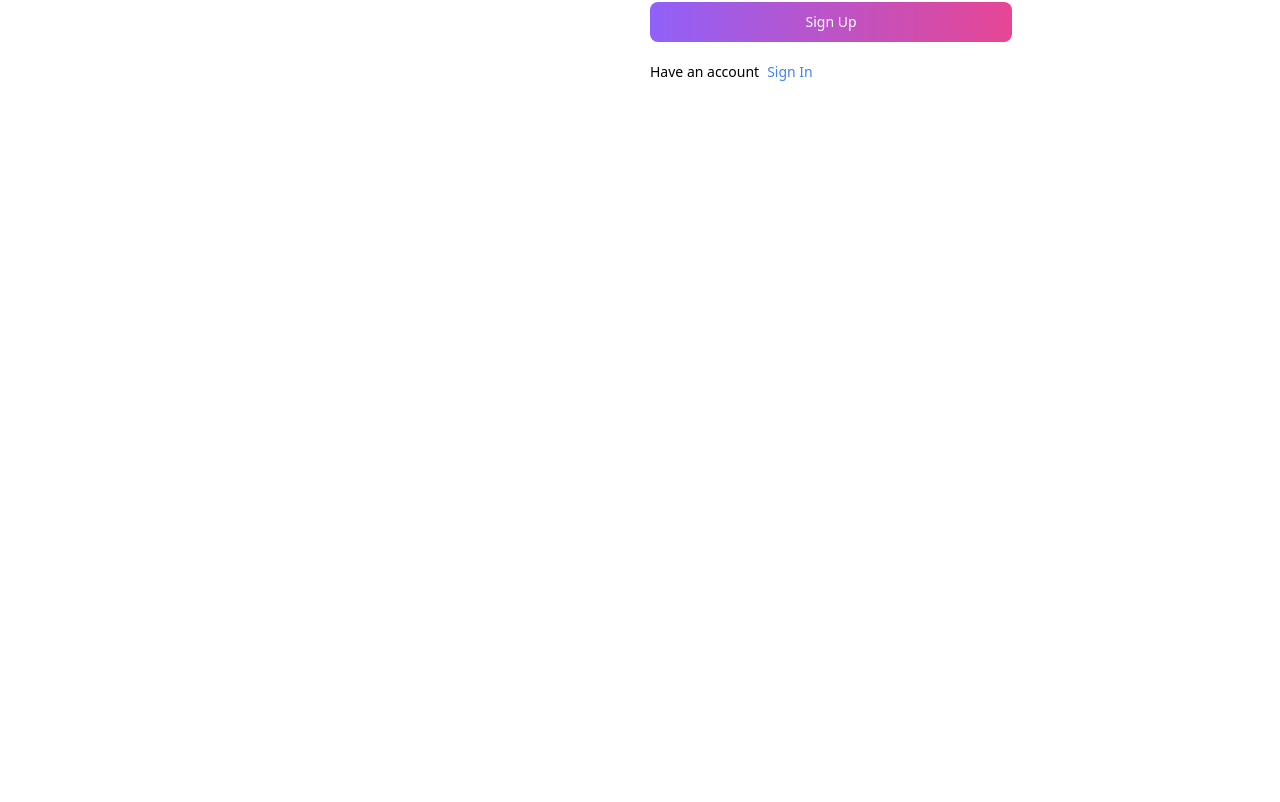
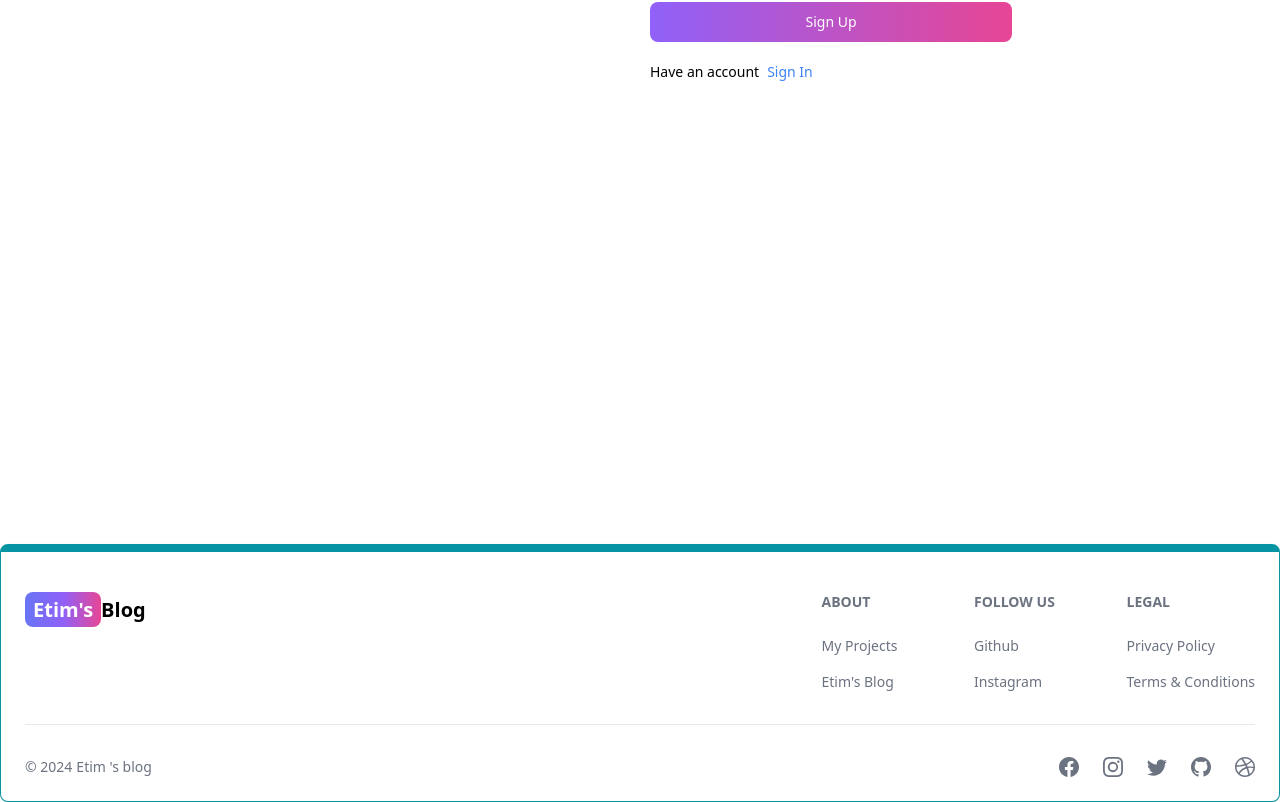
Before and after one commit to Dav407/germ, a React (Vite) app in the folder client/: page /signup in a window 1280 px wide. Shown: the part 400-1202 px from the top of the page. Before the commit the page ends 944 px from the top, so only its background shows below. Built offline with nearby package versions, Linux system fonts and the light colour scheme.

Commit message:
Footer Component Added

```diff
--- a/client/src/App.jsx
+++ b/client/src/App.jsx
@@ -6,6 +6,7 @@
 import Signin from './pages/Signin'
 import Projects from './pages/Projects'
 import Header from './components/Header'
+import Footer from './components/Footer'
 export default function App() {
   return (
     <BrowserRouter  >
@@ -18,6 +19,7 @@
         <Route path='/signin' element={<Signin />} />
         <Route path='/signup' element={<Signup />} />
       </Routes>
+      <Footer />
     </BrowserRouter>
   )
 }
--- /dev/null
+++ b/client/src/components/Footer.jsx
@@ -0,0 +1,80 @@
+import { Footer } from 'flowbite-react'
+import { Link } from 'react-router-dom'
+import { BsFacebook, BsInstagram, BsTwitter, BsGithub, BsDribbble } from 'react-icons/bs';
+
+export default function FooterCom() {
+  return (
+    <Footer container className='border border-t-8 border-teal-500'>
+    <div className='w-full max-w-7xl mx-auto'>
+      <div className='grid w-full justify-between sm:flex md:grid-cols-1'>
+        <div className='mt-5'>
+          <Link
+            to='/'
+            className='self-center whitespace-nowrap text-lg sm:text-xl font-semibold dark:text-white'
+          >
+            <span className='px-2 py-1 bg-gradient-to-r from-indigo-500 via-purple-500 to-pink-500 rounded-lg text-white'>
+              Etim's
+            </span>
+            Blog
+          </Link>
+        </div>
+        <div className='grid grid-cols-2 gap-8 mt-4 sm:grid-cols-3 sm:gap-6'>
+          <div>
+            <Footer.Title title='About' />
+            <Footer.LinkGroup col>
+              <Footer.Link
+                href='#'
+                target='_blank'
+                rel='noopener noreferrer'
+              >
+                My Projects
+              </Footer.Link>
+              <Footer.Link
+                href='/about'
+              >
+                Etim's Blog
+              </Footer.Link>
+            </Footer.LinkGroup>
+          </div>
+          <div>
+            <Footer.Title title='Follow us' />
+            <Footer.LinkGroup col>
+              <Footer.Link
+                href='#'
+                target='_blank'
+                rel='noopener noreferrer'
+              >
+                Github
+              </Footer.Link>
+              <Footer.Link href='#'>Instagram</Footer.Link>
+            </Footer.LinkGroup>
+          </div>
+          <div>
+            <Footer.Title title='Legal' />
+            <Footer.LinkGroup col>
+              <Footer.Link href='#'>Privacy Policy</Footer.Link>
+              <Footer.Link href='#'>Terms &amp; Conditions</Footer.Link>
+            </Footer.LinkGroup>
+          </div>
+        </div>
+      </div>
+      <Footer.Divider />
+      <div className='w-full sm:flex sm:items-center sm:justify-between'>
+        <Footer.Copyright
+          href='#'
+          by="Etim 's blog"
+          year={new Date().getFullYear()}
+        />
+        <div className="flex gap-6 sm:mt-0 mt-4 sm:justify-center">
+          <Footer.Icon href='#' icon={BsFacebook}/>
+          <Footer.Icon href='#' icon={BsInstagram}/>
+          <Footer.Icon href='#' icon={BsTwitter}/>
+          <Footer.Icon href='https://github.com/Dav407' icon={BsGithub}/>
+          <Footer.Icon href='#' icon={BsDribbble}/>
+
+        </div>
+      </div>
+    </div>
+  </Footer>
+  )
+}
```
